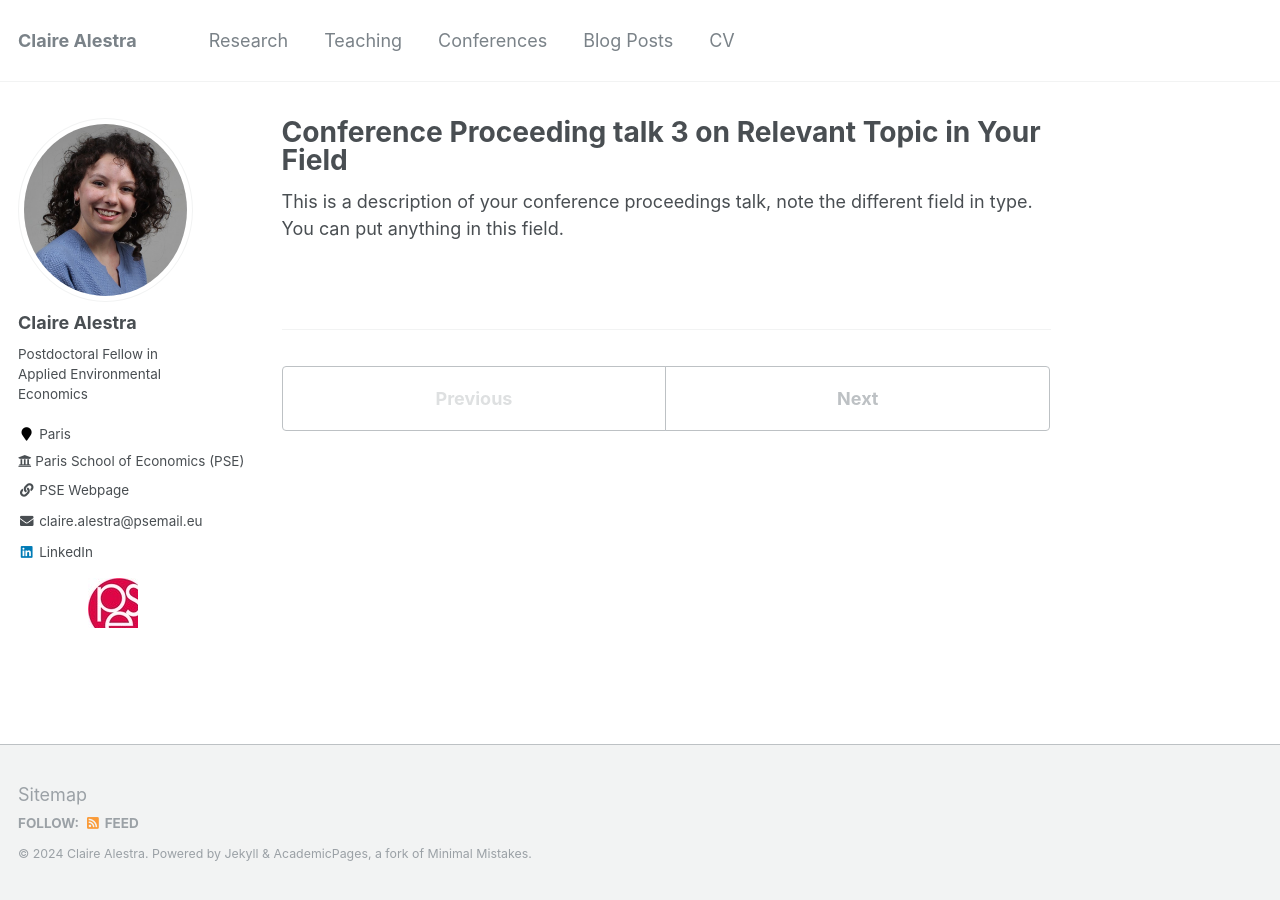
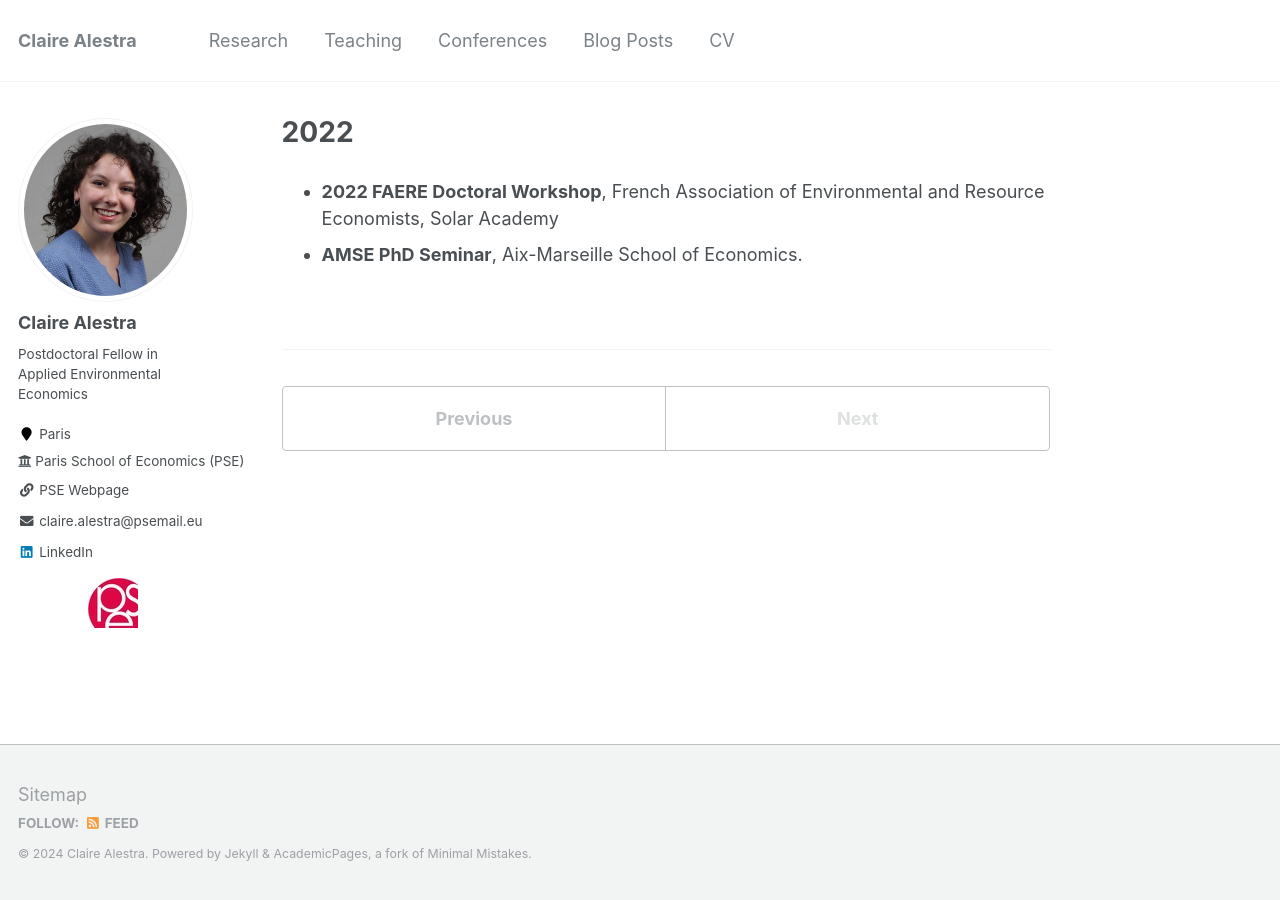
Before and after one commit to ClaireAlestra/ClaireAlestra.github.io, a Jekyll site: the page built from _talks/2014-03-01-talk-3.md, in a window 1280 px wide. Built offline with Jekyll 4.4.1, drawn with Linux system fonts in a browser that asks for light colours.

Commit message:
Update 2014-03-01-talk-3.md

```diff
--- a/_talks/2014-03-01-talk-3.md
+++ b/_talks/2014-03-01-talk-3.md
@@ -1,11 +1,12 @@
 ---
-title: "Conference Proceeding talk 3 on Relevant Topic in Your Field"
+title: "2022"
 collection: talks
-type: "Conference proceedings talk"
-permalink: /talks/2014-03-01-talk-3
-venue: "Testing Institute of America 2014 Annual Conference"
-date: 2014-03-01
-location: "Los Angeles, CA"
+type:
+permalink: /talks/2022-conferences
+venue:
+date: 2022-01-01
+location:
 ---
 
-This is a description of your conference proceedings talk, note the different field in type. You can put anything in this field.
+* **2022 FAERE Doctoral Workshop**, French Association of Environmental and Resource Economists, Solar Academy
+* **AMSE PhD Seminar**, Aix-Marseille School of Economics.
```
